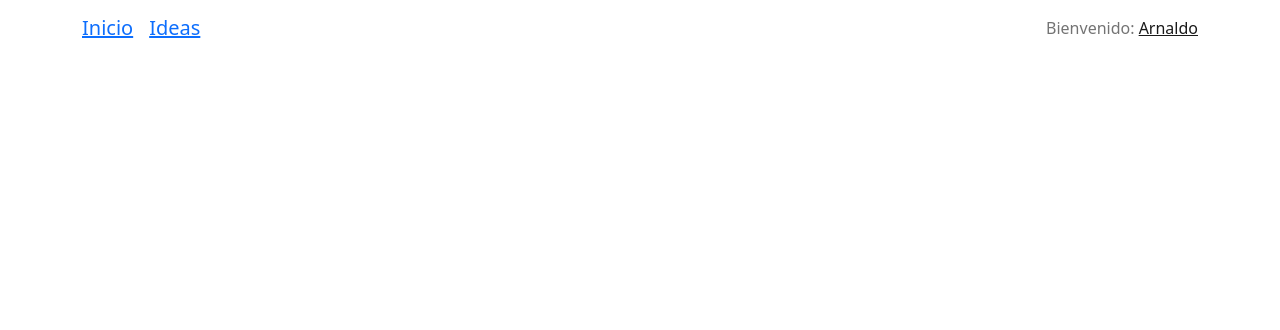
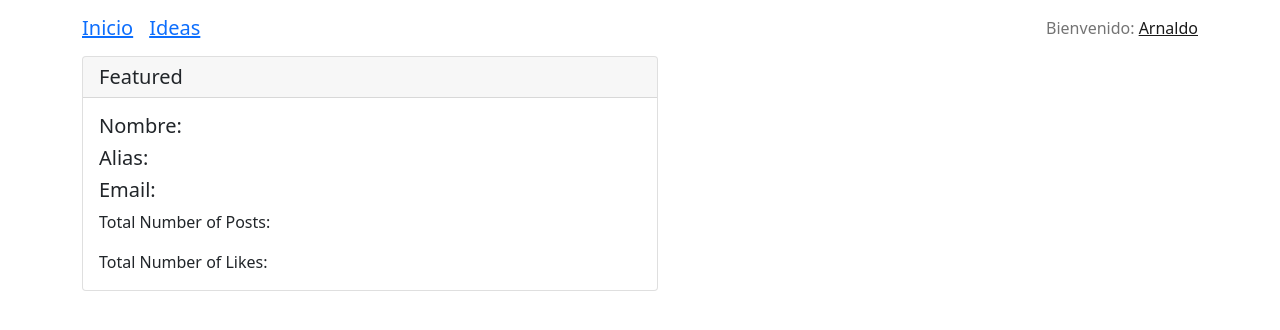
Before and after one commit to arnaldoquezada/bright_Ideas, a React (Create React App) app in the folder client/: page /profile in a window 1280 px wide. Shown: the top 330 px of the page. Built offline with nearby package versions, Linux system fonts and the light colour scheme.

Commit message:
Agregue componente User profile

```diff
--- a/client/src/App.js
+++ b/client/src/App.js
@@ -6,6 +6,7 @@ import Nav from './components/Navbar'
 import {   BrowserRouter as Router,  Switch,  Route } from "react-router-dom";
 import PostIdeas from './components/PostIdeas';
 import DetaillsIdeas from './components/DetaillsIdeas';
+import UserProfile from './components/UserProfile';
 
 
 function App() {
@@ -23,6 +24,9 @@ function App() {
           <Route exact path="/detaills">
               <DetaillsIdeas />
           </Route>
+          <Route exact path="/profile">
+              <UserProfile />
+          </Route>
       </Switch>
     </Router>
 
--- a/client/src/components/DetaillsIdeas.jsx
+++ b/client/src/components/DetaillsIdeas.jsx
@@ -1,5 +1,7 @@
 import React from 'react'
 import { Container, Col, Row, Table, Card } from 'react-bootstrap'
+import { Link } from "react-router-dom";
+
 
 import '../styles/detaillsStyles.scss'
 
@@ -34,12 +36,15 @@ const DetaillsIdeas = () => {
                             </thead>
                             <tbody>
                                 <tr>
-                                    <td>Mark</td>
+                                    <td>
+                                        <Link to="profile">
+                                            Pepito
+                                        </Link>
+                                    </td>
                                     <td>Otto</td>
                                 </tr>
                             </tbody>
                         </Table>
-
                     </Col>
                         <Col>
                         </Col>
--- /dev/null
+++ b/client/src/components/UserProfile.jsx
@@ -0,0 +1,34 @@
+import React from 'react';
+import { Container, Col, Row, Card } from 'react-bootstrap'
+
+
+
+const UserProfile = () => {
+
+    return (
+        <div>
+            <Container>
+                <Row>
+                    <Col>
+                        <Card style={{ width: '36rem' }}>
+                            <Card.Header as="h5">Featured</Card.Header>
+                            <Card.Body>
+                                <Card.Title>Nombre:</Card.Title>
+                                <Card.Title>Alias:</Card.Title>
+                                <Card.Title>Email:</Card.Title>
+                                <Card.Text>
+                                    <p>Total Number of Posts:  </p>
+                                </Card.Text>
+                                <Card.Text>
+                                    Total Number of Likes:
+                                </Card.Text>
+                            </Card.Body>
+                        </Card>
+                    </Col>
+                </Row>
+            </Container>
+        </div>
+
+    )
+}
+export default UserProfile;
--- a/client/src/styles/detaillsStyles.scss
+++ b/client/src/styles/detaillsStyles.scss
@@ -8,6 +8,4 @@
 }
 .table-wrap{
     padding: 2rem;
-    width: 70%;
-
 }
```
